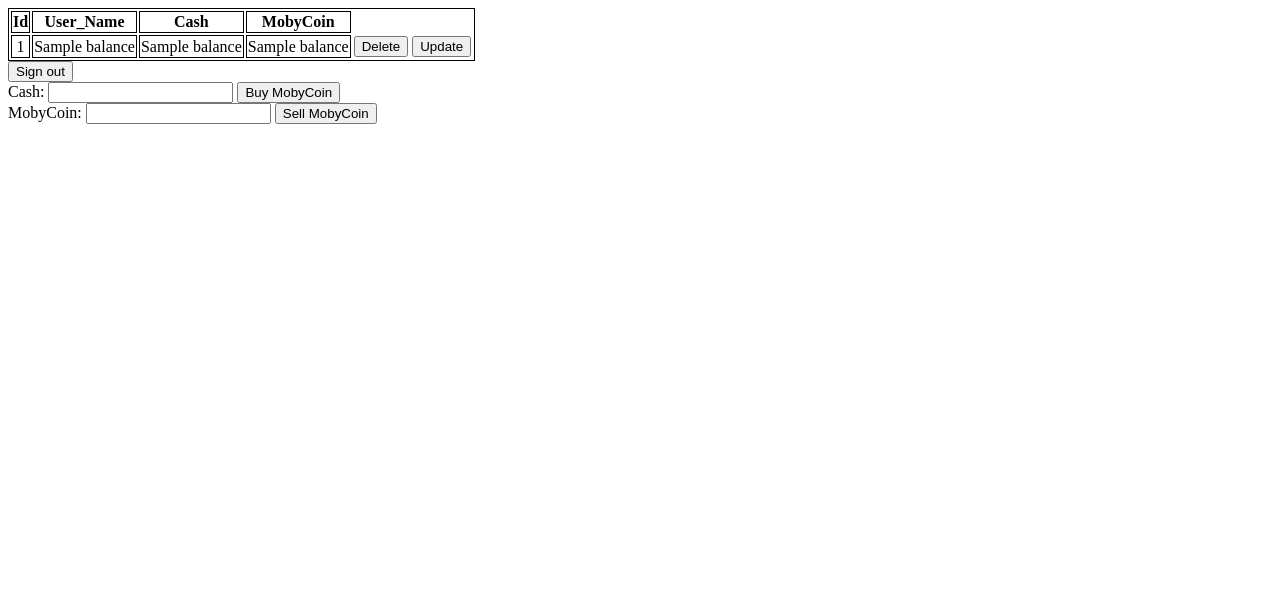
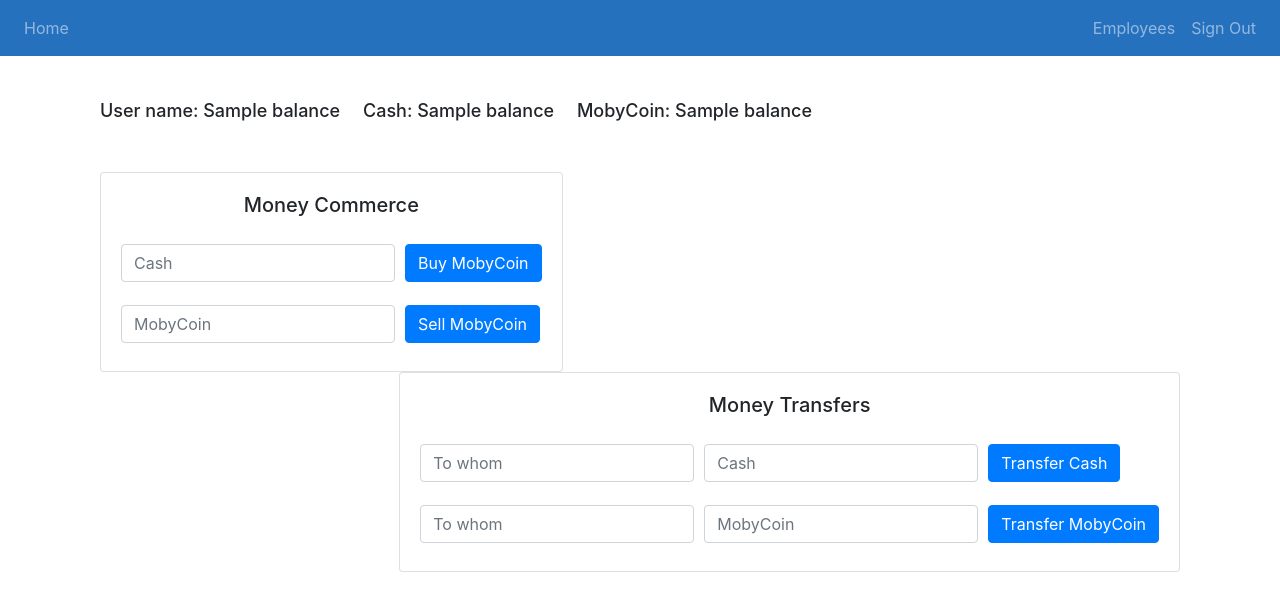
Before and after one commit to itucsdb1925/itucsdb1925, a Flask app: page /signedin in a window 1280 px wide. Shown: the top 611 px of the page. Run offline with Flask 2, Linux system fonts and the light colour scheme; a user stored in the database is signed in; a database or web service that is not in the repository returns one stand-in record (values such as "Sample title"); parts of the project's set-up code (start-up, migrations or seed data) failed here and were passed over; some libraries are stand-ins or nearby versions.

Commit message:
added employer page

```diff
--- a/server.py
+++ b/server.py
@@ -12,11 +12,12 @@ def load_user(user_id):
 def create_app():
   app = Flask(__name__)
   app.config.from_object("settings")
-  app.add_url_rule("/signin", view_func=views.sign_in,methods=['GET','POST'])
+  app.add_url_rule("/", view_func=views.sign_in,methods=['GET','POST'])
   app.add_url_rule("/signup", view_func=views.sign_up,methods=['GET','POST'])
   app.add_url_rule("/update", view_func=views.update,methods=['GET','POST'])
   app.add_url_rule("/signedin", view_func=views.home_page,methods=['GET','POST'])
   app.add_url_rule("/signout", view_func=views.sign_out, methods=['GET','POST'])
+  app.add_url_rule("/employees",view_func=views.employees_page, methods=['GET','POST'])
   lm.init_app(app)
   lm.login_view = "sign_in"
   return app
--- a/templates/index.html
+++ b/templates/index.html
@@ -3,54 +3,98 @@
 <html lang="en">
   <head>
     <meta charset="utf-8"/>
+    <link rel="stylesheet" href="https://stackpath.bootstrapcdn.com/bootstrap/4.4.1/css/bootstrap.min.css" integrity="sha384-Vkoo8x4CGsO3+Hhxv8T/Q5PaXtkKtu6ug5TOeNV6gBiFeWPGFN9MuhOf23Q9Ifjh" crossorigin="anonymous">
   </head>
   <body>
-    <table style="border: 1px solid black;align-content: center;">
-      <tr style="border: 1px solid black;">
-        <th style="border: 1px solid black;">Id</th>
-        <th style="border: 1px solid black;">User_Name</th>
-        <th style="border: 1px solid black;">Cash</th>
-        <th style="border: 1px solid black;">MobyCoin</th>
-      </tr>
+    <nav class="navbar navbar-expand-md navbar-dark fixed-top" style="background-color: rgba(0, 89, 179,0.85)" >
+        <!--<a class="navbar-brand" asp-action="Index" method="post">Home</a>-->
+        <div class="collapse navbar-collapse">
+            <ul class="navbar-nav mr-auto">
+                <li class="nav-item-active">
+                    <a class="nav-link" href="/signedin" method="post">Home</a>
+                </li>
+            </ul>
+            <ul class="navbar-nav ml-auto">
+                <li class="nav-item">
+                    <a class="nav-link" href="/employees" method="post">Employees</a>
+                </li>
+                <li class="nav-item">
+                    <a class="nav-link" href="/signout" method="post">Sign Out</a>
+                </li>
+            </ul>
+        </div>
+    </nav>
+
       {% for item in balance %}
-      <tr style="border: 1px solid black;">
-        <td style="border: 1px solid black;text-align: center;">{{item.id}}</td>
-        <td style="border: 1px solid black;text-align: center;">{{item.user_name}}</td>
-        <td style="border: 1px solid black;text-align: center;">{{item.cash}}</td>
-        <td style="border: 1px solid black;text-align: center;">{{item.mobyCoin}}</td>
-        <td>
-          <form action="/signedin" method="post">
-            <input type="hidden" name="id_to_delete" value="{{item.id}}" />
-            <button type="submit" >Delete</button>
-          </form>
-        </td>
-        <td>
-          <form action="/update" method="post">
-            <input type="hidden" name="id_to_update" value="{{item.id}}" />
-            <button type="submit" >Update</button>
-          </form>
-        </td>
-
-      </tr>
+      <p style="font-size: 18px; margin-top: 100px; margin-left: 100px" class="h4 mb-4">User name: {{item.user_name}}&emsp; Cash: {{item.cash}}&emsp; MobyCoin: {{item.mobyCoin}}</p>
       {% endfor %}
     </table>
-    <form action="/signout" method="post">
+    <!--<form action="/signout" method="post">
       <button type="submit" >Sign out</button>
-    </form>
+    </form>-->
     <!--<form action="/signedin" method="post" style="margin-bottom: 30px">
       Name: <input type="text" name="Name" required>
       Cash: <input type="text" name="Cash" required>
       MobyCoin: <input type="text" name="MobyCoin" required>
       <input type="submit" value="Add">
     </form>-->
-    <form action="/signedin" method="post">
-      Cash: <input type="text" name="Cash" required>
-      <input type="submit" value="Buy MobyCoin">
+
+
+    <div style="margin-top: 50px">
+    <div class="card card-body" style="float: left;margin-left: 100px">
+    <h5 style="text-align: center" class="card-title">Money Commerce</h5>
+    <form style="margin-top: 15px" action="/signedin" method="post">
+      <div class="form-row align-items-center">
+        <div class="col-auto">
+          <input class="form-control mb-2" type="text" name="CashtoMobyCoin"placeholder="Cash" required>
+        </div>
+        <div class="col-auto">
+          <input type="submit" class="btn btn-primary mb-2" value="Buy MobyCoin">
+        </div>
+      </div>
     </form>
-    <form action="/signedin" method="post">
-      MobyCoin: <input type="text" name="MobyCoin" required>
-      <input type="submit" value="Sell MobyCoin">
+    <form style="margin-top: 15px" action="/signedin" method="post">
+      <div class="form-row align-items-center">
+        <div class="col-auto">
+          <input class="form-control mb-2" type="text" name="MobyCointoCash"placeholder="MobyCoin" required>
+        </div>
+        <div class="col-auto">
+          <input type="submit" class="btn btn-primary mb-2" value="Sell MobyCoin">
+        </div>
+      </div>
     </form>
+  </div>
+    <div class="card card-body" style="float: right;margin-right: 100px">
+    <h5 style="text-align: center" class="card-title">Money Transfers</h5>
+    <form style="margin-top: 15px" action="/signedin" method="post">
+      <div class="form-row align-items-center">
+        <div class="col-auto">
+          <input class="form-control mb-2" type="text" name="TransferNameCash"placeholder="To whom" required>
+        </div>
+        <div class="col-auto">
+          <input class="form-control mb-2" type="text" name="TransferAmountCash"placeholder="Cash" required>
+        </div>
+        <div class="col-auto">
+          <input type="submit" class="btn btn-primary mb-2" value="Transfer Cash">
+        </div>
+      </div>
+    </form>
+    <form style="margin-top: 15px" action="/signedin" method="post">
+      <div class="form-row align-items-center">
+        <div class="col-auto">
+          <input class="form-control mb-2" type="text" name="TransferNameMobyCoin"placeholder="To whom" required>
+        </div>
+        <div class="col-auto">
+          <input class="form-control mb-2" type="text" name="TransferAmountMobyCoin"placeholder="MobyCoin" required>
+        </div>
+        <div class="col-auto">
+          <input type="submit" class="btn btn-primary mb-2" value="Transfer MobyCoin">
+        </div>
+      </div>
+    </form>
+  </div>
+
+  </div>
   </body>
 </html>
 {% endblock %}
--- a/user.py
+++ b/user.py
@@ -22,6 +22,6 @@ class User(UserMixin):
     return self.active
 def get_user(user_id):
   database=Database(dsn)
-  password = database.get_hashed_password(user_id)[0]
+  password = database.get_hashed_password(user_id)[0] if database.get_hashed_password(user_id) else None
   user = User(user_id, password) if password else None
   return user
--- a/views.py
+++ b/views.py
@@ -3,6 +3,7 @@ import psycopg2 as dbapi2
 from balance import Balance
 from user import User,get_user
 from database import Database
+from employees import Employees
 from forms import SigninForm
 from flask_login import LoginManager,login_user,logout_user,login_required,current_user
 
@@ -18,6 +19,7 @@ def sign_in():
     database=Database(dsn)
     database.create_balance()
     database.create_user()
+    database.create_employees()
     print(user.user_name,user.password)
     if(username and password):
       if(user.password):
@@ -41,12 +43,13 @@ def sign_up():
   database=Database(dsn)
   database.create_user()
   database.create_balance()
+  database.create_employees()
   if(username and password):
     user=User(username,password)
     database.add_user(user)
     balance=Balance(0,username)
     database.add_balance(balance)
-    next_page = request.args.get("next", url_for("sign_in"))
+    next_page = request.args.get("next", url_for("home_page"))
     return redirect(next_page)
   return render_template("signup.html")
 
@@ -68,28 +71,110 @@ def update():
     return redirect("/signedin")
   return render_template("update.html",update_id=update_id)
 
+@login_required
+def employees_page():
+  user_id = current_user.get_id()
+  user = get_user(user_id)
+
+  employer_name = user_id
+  employee_name_to_add = request.form.get("EmployeeName")
+
+
+  pay_salary_cash = request.form.get("PaySalaryCash")
+  pay_salary_mobyCoin = request.form.get("PaySalaryMobyCoin")
+
+  database=Database(dsn)
+
+  all_employees = database.get_employee(employer_name)
+
+
+  if(pay_salary_cash):
+    balance_employer = database.get_balance(employer_name)
+    if(balance_employer.cash >= (float(pay_salary_cash)*len(all_employees))):
+      for i in range(len(all_employees)):
+        balance_employee=database.get_balance(all_employees[i])
+        database.salary_payment_cash(balance_employer,balance_employee,float(pay_salary_cash))
+  if(pay_salary_mobyCoin):
+    balance_employer = database.get_balance(employer_name)
+    if(balance_employer.mobyCoin >= (float(pay_salary_mobyCoin)*len(all_employees))):
+      for i in range(len(all_employees)):
+        balance_employee=database.get_balance(all_employees[i])
+        database.salary_payment_mobyCoin(balance_employer,balance_employee,float(pay_salary_mobyCoin))
+  if(employer_name and employee_name_to_add):
+    employees=Employees(0,employer_name,employee_name_to_add)
+    database.add_employee(employees)
+
+  delete_employee_id = request.form.get("delete_employee_id")
+
+  if(delete_employee_id):
+    database.delete_employee(delete_employee_id)
+
+
+  connection = dbapi2.connect(dsn)
+  cursor = connection.cursor()
+  sql_command="SELECT * FROM EMPLOYEES WHERE (EMPLOYER_NAME = %(employer_name)s)"
+  cursor.execute(sql_command,{'employer_name':employer_name})
+  fetched = cursor.fetchall()
+  employees_list = []
+  for i in fetched:
+    employees_list.append(Employees(i[0],i[1],i[2]))
+
+
+  #statement = """INSERT INTO PERSON (
+  #NAME) VALUES (%(name_person)s)"""
+  #cursor.execute(statement,{'name_person':names.get_full_name()})
+  connection.commit()
+  cursor.close()
+  connection.close()
+
+  return render_template("employees.html",employees_list=employees_list)
+
 #@app.route("/signedin", methods=["POST","GET"])
 @login_required
 def home_page():
   user_id = current_user.get_id()
   user = get_user(user_id)
-  cash = request.form.get("Cash")
-  mobycoin = request.form.get("MobyCoin")
+
+  cash_to_mobyCoin = request.form.get("CashtoMobyCoin")
+  mobyCoin_to_cash = request.form.get("MobyCointoCash")
+
+  transfer_name_cash = request.form.get("TransferNameCash")
+  transfer_amount_cash = request.form.get("TransferAmountCash")
+
+  transfer_name_mobyCoin = request.form.get("TransferNameMobyCoin")
+  transfer_amount_mobyCoin = request.form.get("TransferAmountMobyCoin")
+
   #given_name = request.form.get("Name")
   delete_id = request.form.get("id_to_delete")
   update_id = request.form.get("id_to_update")
   database=Database(dsn)
   database.create_balance()
-  if(cash):
-    cash=float(cash)
+
+  if(cash_to_mobyCoin):
+    cash_to_mobyCoin=float(cash_to_mobyCoin)
     if(user):
       balance=database.get_balance(user_id)
-      database.buy_mobycoin(balance,cash)
-  if(mobycoin):
-    mobycoin=float(mobycoin)
+      database.buy_mobycoin(balance,cash_to_mobyCoin)
+  if(mobyCoin_to_cash):
+    mobyCoin_to_cash=float(mobyCoin_to_cash)
     if(user):
       balance=database.get_balance(user_id)
-      database.sell_mobycoin(balance,mobycoin)
+      database.sell_mobycoin(balance,mobyCoin_to_cash)
+
+  if(transfer_name_cash):
+    transfer_amount_cash=float(transfer_amount_cash)
+    if(user):
+      balance_src=database.get_balance(user_id)
+      balance_dst=database.get_balance(transfer_name_cash)
+      database.transfer_between_users_cash(balance_src,balance_dst,transfer_amount_cash)
+
+  if(transfer_name_mobyCoin):
+    transfer_amount_mobyCoin=float(transfer_amount_mobyCoin)
+    if(user):
+      balance_src=database.get_balance(user_id)
+      balance_dst=database.get_balance(transfer_name_mobyCoin)
+      database.transfer_between_users_mobycoin(balance_src,balance_dst,transfer_amount_mobyCoin)
+
   if(delete_id):
     database.delete_balance(delete_id)
   """if(update_id):
@@ -113,4 +198,4 @@ def home_page():
   connection.commit()
   cursor.close()
   connection.close()
-  return render_template("index.html",balance=balance_list,num=(cash,mobycoin))
+  return render_template("index.html",balance=balance_list)
```
Also changed, not shown: database.py (+56 -0 lines), employees.py (added, +10 -0 lines), templates/employees.html (added, +84 -0 lines), templates/signin.html (+7 -6 lines), templates/signup.html (+7 -5 lines).
